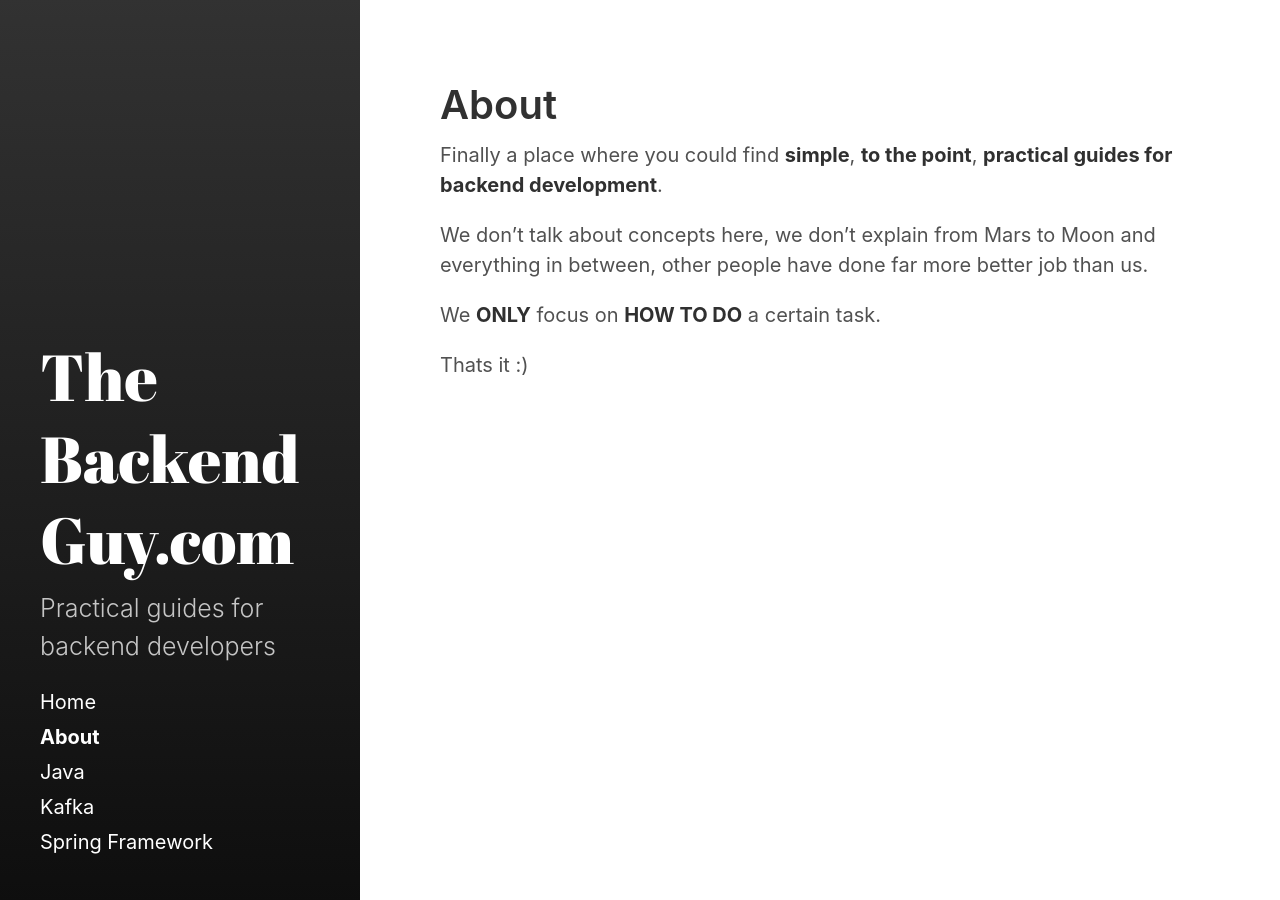
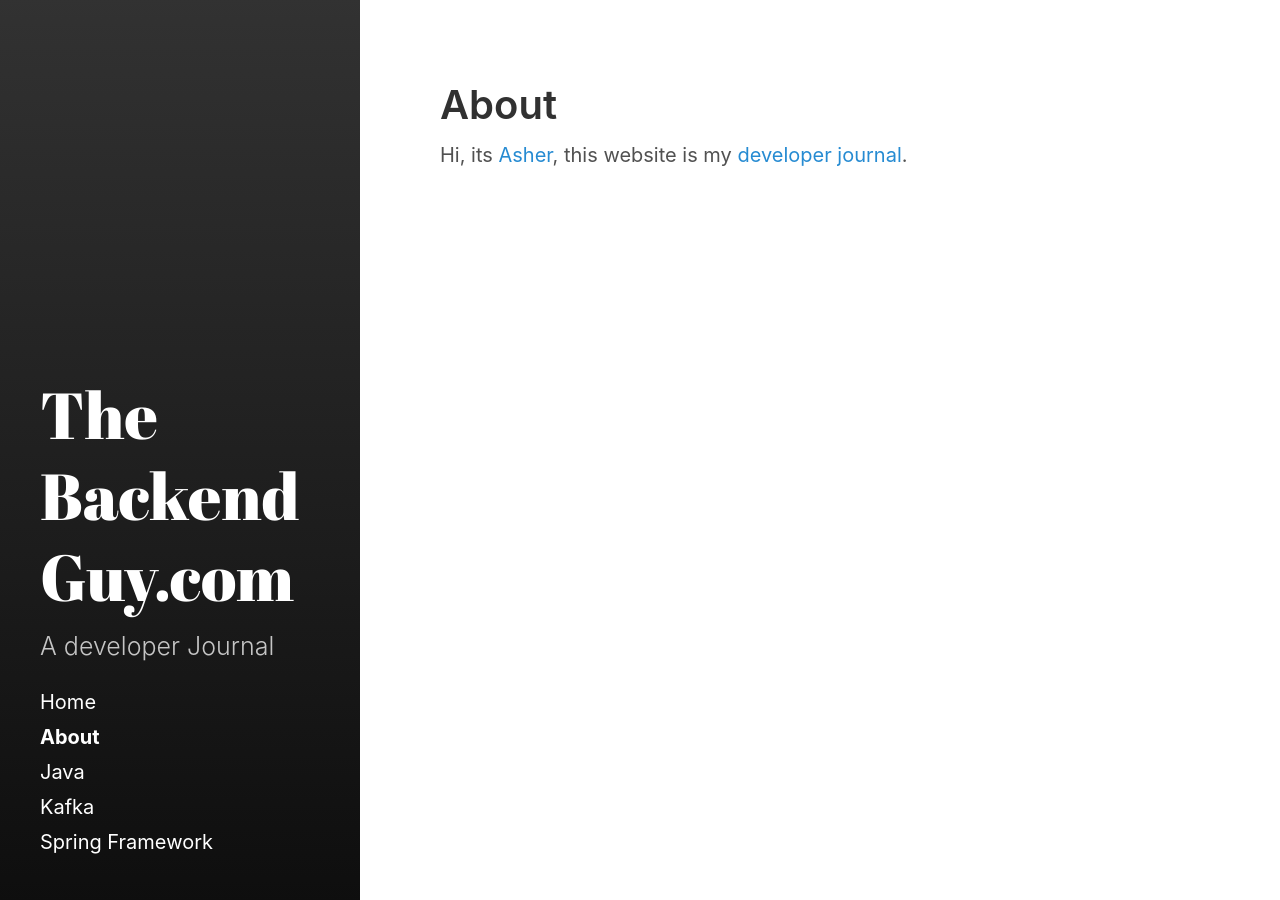
Before and after one commit to ashertoqeer/thebackendguy.com, a Jekyll site: the page built from about.md, in a window 1280 px wide. Built offline with Jekyll 4.4.1, drawn with Linux system fonts in a browser that asks for light colours.

Commit message:
update about

```diff
--- a/_config.yml
+++ b/_config.yml
@@ -4,8 +4,8 @@
 
 # Setup
 title:            "The\nBackend\nGuy.com"
-tagline:          "Practical guides for backend developers"
-description:      "Practical guides for backend developers"
+tagline:          "A developer Journal"
+description:      "A developer Journal"
 url:              https://thebackendguy.com
 baseurl:          '/'
                   # the optional subpath of your site, e.g. "/blog"
--- a/about.md
+++ b/about.md
@@ -4,10 +4,4 @@
 sidebar_link: true
 ---
 
-Finally a place where you could find **simple**, **to the point**, **practical guides for backend development**.
-
-We don't talk about concepts here, we don't explain from Mars to Moon and everything in between, other people have done far more better job than us.
-
-We **ONLY** focus on **HOW TO DO** a certain task.
-
-Thats it :)
+Hi, its [Asher](https://www.linkedin.com/in/ashertoqeer/){:target="_blank"}, this website is my [developer journal](https://opensource.com/article/19/4/what-developer-journal){:target="_blank"}.
```
